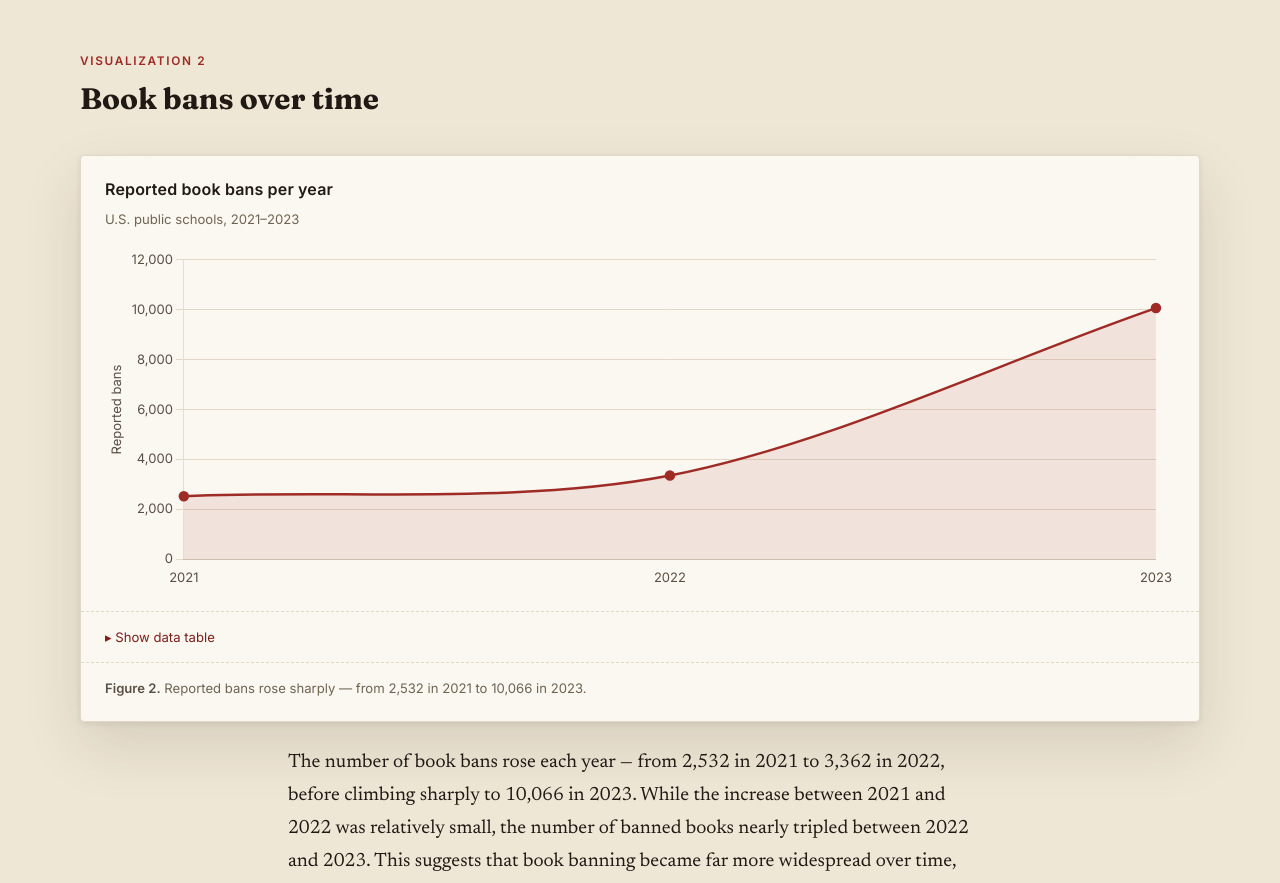
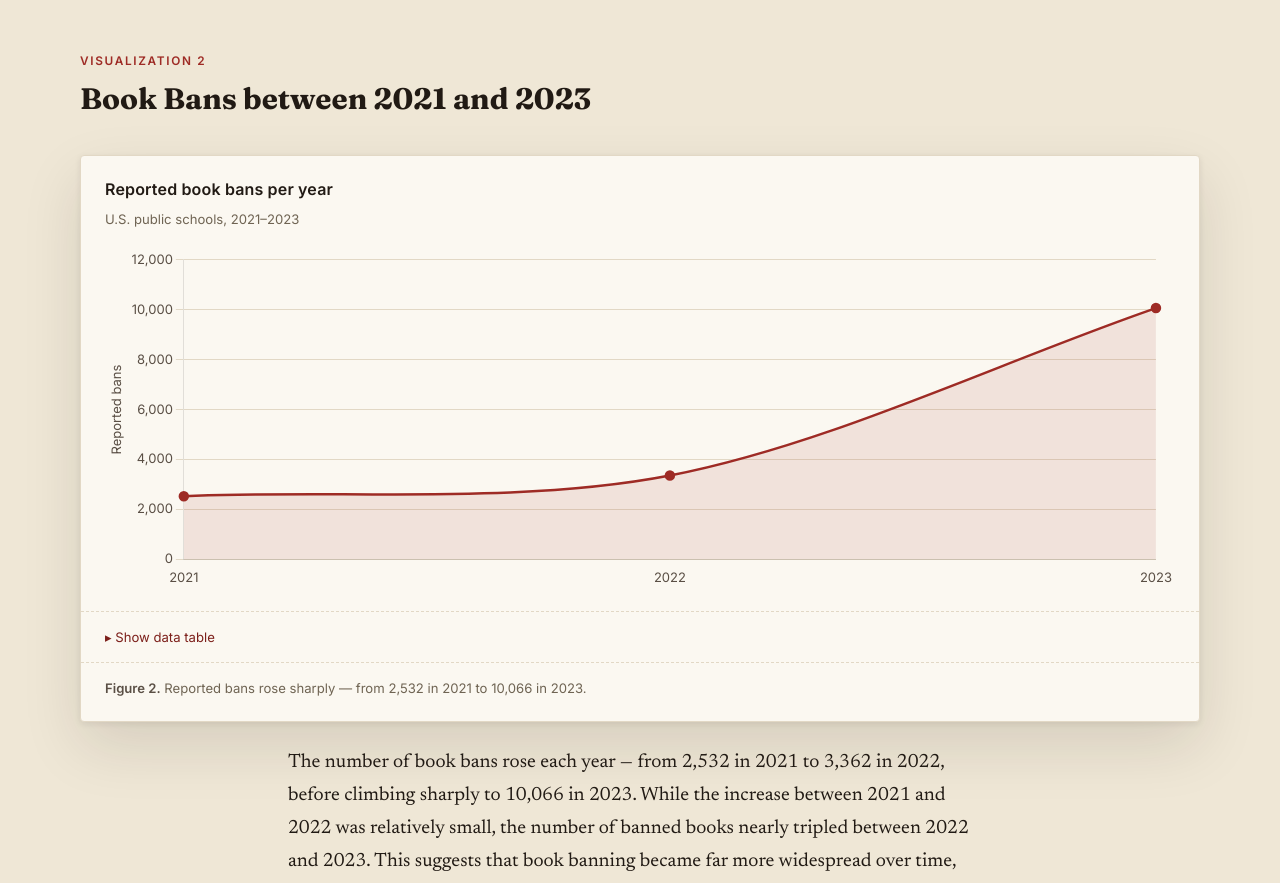
Before and after one commit to qiankangwang/shelved-ca-book-bans, a plain HTML site: page index.html in a window 1280 px wide. Shown: the part 7084-7967 px from the top of the page. Drawn offline with nearby package versions, Linux system fonts and the light colour scheme.

Commit message:
Rename Visualization 2 heading to 'Book Bans between 2021 and 2023'

```diff
--- a/index.html
+++ b/index.html
@@ -199,7 +199,7 @@
         </div>
 
         <!-- Visualization 2: Over Time -->
-        <div class="viz-head reveal"><span class="viz-kicker">Visualization 2</span><h3>Book bans over time</h3></div>
+        <div class="viz-head reveal"><span class="viz-kicker">Visualization 2</span><h3>Book Bans between 2021 and 2023</h3></div>
         <figure class="figure reveal">
           <div class="figure__head">
             <div>
```
Also changed, not shown: 1 other file.
